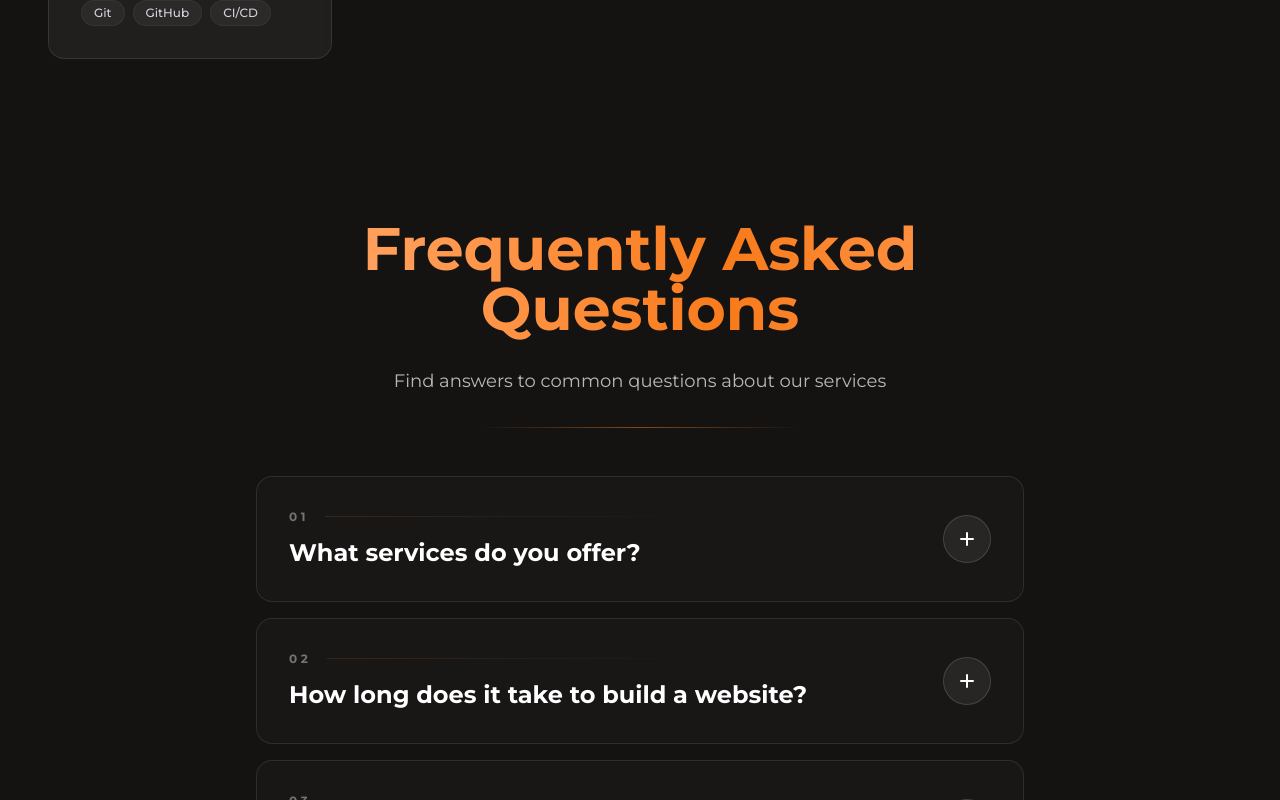
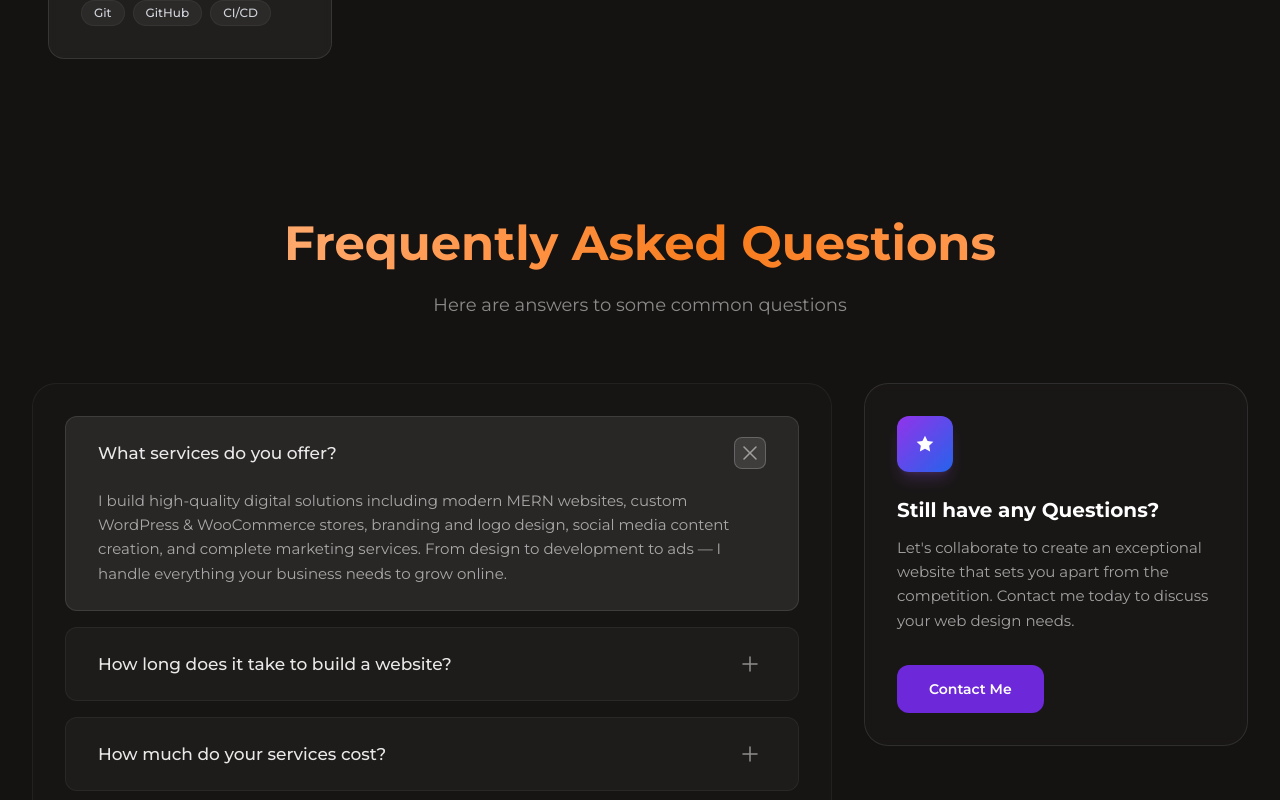
Before and after one commit to KamelMesbahi13/portfolio, a React (Vite) app: page / in a window 1280 px wide. Shown: the part 4780-5580 px from the top of the page. Built offline with nearby package versions, Linux system fonts and the light colour scheme.

Commit message:
adding contact us section

```diff
--- a/src/Components/Home/Questions/Questions.jsx
+++ b/src/Components/Home/Questions/Questions.jsx
@@ -1,7 +1,7 @@
 import * as Accordion from "@radix-ui/react-accordion";
 // eslint-disable-next-line no-unused-vars
-import { motion, AnimatePresence, useInView } from "framer-motion";
-import { useState, useRef } from "react";
+import { motion, AnimatePresence } from "framer-motion";
+import { useState } from "react";
 
 const faqData = [
   {
@@ -42,112 +42,88 @@ const faqData = [
   },
 ];
 
-// Animation variants
-const headerVariants = {
-  hidden: { opacity: 0, y: 40 },
-  visible: { opacity: 1, y: 0 },
-};
+// --- Icons (Styled for Dark Mode) ---
 
-const dividerVariants = {
-  hidden: { scaleX: 0, opacity: 0 },
-  visible: { scaleX: 1, opacity: 1 },
-};
-
-const itemVariants = {
-  hidden: { opacity: 0, y: 60 },
-  visible: { opacity: 1, y: 0 },
-};
-
-const FAQItem = ({ item, isOpen, index, isInView }) => {
-  return (
-    <motion.div
-      initial="hidden"
-      animate={isInView ? "visible" : "hidden"}
-      variants={itemVariants}
-      transition={{
-        duration: 0.6,
-        delay: index * 0.1,
-        ease: [0.25, 0.46, 0.45, 0.94],
-      }}
-    >
-      <Accordion.Item value={item.id} className="relative">
-        <div className="relative overflow-hidden rounded-2xl border border-white/10 bg-white/[0.02] backdrop-blur-sm">
-          <motion.div
-            className="absolute inset-0 bg-mainColor"
-            animate={{
-              opacity: isOpen ? 0.25 : 0,
-            }}
-            transition={{ duration: 0.4 }}
-          />
-
-          <Accordion.Header>
-            <Accordion.Trigger className="relative w-full px-6 text-left cursor-pointer py-7 sm:px-8 sm:py-8">
-              <div className="flex items-center justify-between gap-6">
-                <div className="flex-1 space-y-3">
-                  <div className="flex items-center gap-4">
-                    <motion.span
-                      animate={{
-                        color: isOpen
-                          ? "rgba(255,255,255,0.9)"
-                          : "rgba(255,255,255,0.4)",
-                      }}
-                      transition={{ duration: 0.3 }}
-                      className="text-xs font-bold tracking-[0.3em]"
-                    >
-                      {item.id.padStart(2, "0")}
-                    </motion.span>
-                    <motion.div
-                      className="flex-1 h-px bg-gradient-to-r from-secondColor/50 to-transparent"
-                      animate={{
-                        scaleX: isOpen ? 1 : 0.6,
-                        opacity: isOpen ? 0.6 : 0.3,
-                      }}
-                      transition={{ duration: 0.4 }}
-                      style={{ originX: 0 }}
-                    />
-                  </div>
-
-                  <h3 className="text-lg font-bold text-white md:text-xl lg:text-2xl">
-                    {item.question}
-                  </h3>
-                </div>
-
-                <div className="shrink-0">
-                  <motion.div
-                    className="flex items-center justify-center w-10 h-10 border rounded-full md:h-12 md:w-12 border-white/20 bg-white/5 backdrop-blur-sm"
-                    animate={{
-                      borderColor: isOpen
-                        ? "rgba(248, 123, 27, 0.6)"
-                        : "rgba(255,255,255,0.15)",
-                      backgroundColor: isOpen
-                        ? "rgba(248, 123, 27, 0.2)"
-                        : "rgba(255,255,255,0.05)",
-                    }}
-                    transition={{ duration: 0.3 }}
-                  >
-                    <motion.svg
-                      width="14"
-                      height="14"
-                      viewBox="0 0 14 14"
+const PlusIcon = () => (
+  <svg
+    width="24"
+    height="24"
+    viewBox="0 0 24 24"
     fill="none"
-                      className="text-white"
-                      animate={{ rotate: isOpen ? 45 : 0 }}
-                      transition={{ duration: 0.2 }}
+    xmlns="http://www.w3.org/2000/svg"
   >
     <path
-                        d="M7 1V13M1 7H13"
+      d="M12 5V19M5 12H19"
       stroke="currentColor"
-                        strokeWidth="2"
+      strokeWidth="1.5"
       strokeLinecap="round"
+      strokeLinejoin="round"
     />
-                    </motion.svg>
+  </svg>
+);
+
+const CloseIcon = () => (
+  <svg
+    width="24"
+    height="24"
+    viewBox="0 0 24 24"
+    fill="none"
+    xmlns="http://www.w3.org/2000/svg"
+  >
+    <path
+      d="M18 6L6 18M6 6L18 18"
+      stroke="currentColor"
+      strokeWidth="1.5"
+      strokeLinecap="round"
+      strokeLinejoin="round"
+    />
+  </svg>
+);
+
+const StarIcon = () => (
+  <svg
+    width="20"
+    height="20"
+    viewBox="0 0 24 24"
+    fill="white"
+    xmlns="http://www.w3.org/2000/svg"
+  >
+    <path d="M12 2L15.09 8.26L22 9.27L17 14.14L18.18 21.02L12 17.77L5.82 21.02L7 14.14L2 9.27L8.91 8.26L12 2Z" />
+  </svg>
+);
+
+// --- Components ---
+
+const FAQItem = ({ item, isOpen }) => {
+  return (
+    <Accordion.Item value={item.id} className="mb-4">
+      <div
+        className={`group overflow-hidden rounded-xl border transition-all duration-300 ${
+          isOpen
+            ? "border-white/10 bg-white/[0.08]" // Slightly lighter when open
+            : "border-white/5 bg-white/[0.03] hover:bg-white/[0.06]" // Dark glass when closed
+        }`}
+      >
+        <Accordion.Header>
+          <Accordion.Trigger className="flex items-center justify-between w-full px-6 py-5 text-left sm:px-8">
+            <span className="text-base font-medium text-white/90 md:text-lg lg:text-[17px] leading-snug">
+              {item.question}
+            </span>
+            <div className="ml-4 transition-colors shrink-0 text-white/50 group-hover:text-white">
+              <motion.div
+                initial={false}
+                animate={{ rotate: isOpen ? 90 : 0 }}
+                transition={{ duration: 0.2 }}
+                className={`flex h-8 w-8 items-center justify-center rounded-lg border ${
+                  isOpen ? "border-white/20 bg-white/10" : "border-transparent"
+                }`}
+              >
+                {isOpen ? <CloseIcon /> : <PlusIcon />}
               </motion.div>
-                </div>
             </div>
           </Accordion.Trigger>
         </Accordion.Header>
 
-          {/* Content */}
         <AnimatePresence initial={false}>
           {isOpen && (
             <Accordion.Content forceMount asChild>
@@ -155,22 +131,10 @@ const FAQItem = ({ item, isOpen, index, isInView }) => {
                 initial={{ height: 0, opacity: 0 }}
                 animate={{ height: "auto", opacity: 1 }}
                 exit={{ height: 0, opacity: 0 }}
-                  transition={{
-                    height: { duration: 0.4, ease: [0.32, 0.72, 0, 1] },
-                    opacity: { duration: 0.3, delay: isOpen ? 0.1 : 0 },
-                  }}
-                  className="overflow-hidden"
+                transition={{ duration: 0.3, ease: [0.25, 0.46, 0.45, 0.94] }}
               >
-                  <div className="px-6 pb-8 sm:px-8">
-                    {/* Answer */}
-                    <motion.p
-                      initial={{ opacity: 0, y: 10 }}
-                      animate={{ opacity: 1, y: 0 }}
-                      transition={{ duration: 0.3, delay: 0.15 }}
-                      className="text-sm leading-relaxed md:text-base text-white/80"
-                    >
+                <div className="px-6 pb-6 sm:px-8 text-white/60 text-sm leading-relaxed md:text-[15px]">
                   {item.answer}
-                    </motion.p>
                 </div>
               </motion.div>
             </Accordion.Content>
@@ -178,90 +142,106 @@ const FAQItem = ({ item, isOpen, index, isInView }) => {
         </AnimatePresence>
       </div>
     </Accordion.Item>
-    </motion.div>
+  );
+};
+
+const Sidebar = () => {
+  return (
+    <div className="h-auto rounded-3xl border border-white/10 bg-white/[0.02] p-8 backdrop-blur-sm">
+      {/* The Purple/Pink Glow Box */}
+      <div className="relative flex items-center justify-center mb-6 shadow-lg h-14 w-14 rounded-xl bg-gradient-to-br from-purple-600 to-blue-600 shadow-purple-500/20">
+        <StarIcon />
+      </div>
+
+      <h3 className="mb-3 text-xl font-bold text-white">
+        Still have any Questions?
+      </h3>
+
+      <p className="mb-8 text-[15px] leading-relaxed text-white/60">
+        Let's collaborate to create an exceptional website that sets you apart
+        from the competition. Contact me today to discuss your web design needs.
+      </p>
+
+      <button className="w-full sm:w-auto rounded-xl bg-[#6D28D9] px-8 py-3.5 text-sm font-semibold text-white transition-all hover:scale-[1.02] hover:bg-[#5B21B6] hover:shadow-lg hover:shadow-purple-500/25 active:scale-95">
+        Contact Me
+      </button>
+    </div>
   );
 };
 
 const FAQAccordion = () => {
-  const [openItem, setOpenItem] = useState(null);
-
-  // Refs for scroll animations
-  const headerRef = useRef(null);
-  const accordionRef = useRef(null);
-
-  // InView hooks
-  const headerInView = useInView(headerRef, { once: true, margin: "-100px" });
-  const accordionInView = useInView(accordionRef, {
-    once: true,
-    margin: "-50px",
-  });
+  const [openItem, setOpenItem] = useState("1");
 
   return (
-    <div className="container py-20">
-      <div className="max-w-3xl mx-auto">
-        {/* Header Section */}
-        <div ref={headerRef} className="mb-12 text-center">
+    // Main Dark Background
+    <section className="min-h-screen px-4 py-20 text-white md:px-8">
+      <div className="mx-auto max-w-7xl">
+        {/* Page Header */}
+        <div className="mb-16 text-center">
           <motion.h1
-            initial="hidden"
-            animate={headerInView ? "visible" : "hidden"}
-            variants={headerVariants}
-            transition={{
-              duration: 0.7,
-              ease: [0.25, 0.46, 0.45, 0.94],
-            }}
+            initial={{ opacity: 0, y: 20 }}
+            whileInView={{ opacity: 1, y: 0 }}
+            viewport={{ once: true }}
+            className="mb-3 text-3xl font-bold md:text-4xl lg:text-5xl"
           >
             Frequently Asked Questions
           </motion.h1>
-
           <motion.p
-            initial="hidden"
-            animate={headerInView ? "visible" : "hidden"}
-            variants={headerVariants}
-            transition={{
-              duration: 0.7,
-              delay: 0.15,
-              ease: [0.25, 0.46, 0.45, 0.94],
-            }}
-            className="max-w-4xl mx-auto mt-4 text-base md:text-lg text-white/70"
+            initial={{ opacity: 0, y: 20 }}
+            whileInView={{ opacity: 1, y: 0 }}
+            viewport={{ once: true }}
+            transition={{ delay: 0.1 }}
+            className="text-lg text-white/50"
           >
-            Find answers to common questions about our services
+            Here are answers to some common questions
           </motion.p>
-
-          <motion.div
-            initial="hidden"
-            animate={headerInView ? "visible" : "hidden"}
-            variants={dividerVariants}
-            transition={{
-              duration: 0.8,
-              delay: 0.3,
-              ease: [0.25, 0.46, 0.45, 0.94],
-            }}
-            className="h-px max-w-xs mx-auto mt-8 bg-gradient-to-r from-transparent via-secondColor/50 to-transparent"
-          />
         </div>
 
-        {/* FAQ Accordion */}
-        <div ref={accordionRef}>
+        {/* Grid Layout: 8 Columns FAQ | 4 Columns Sidebar */}
+        <div className="grid gap-8 lg:grid-cols-12 lg:gap-8">
+          {/* Left Column: Accordion List */}
+          <motion.div
+            initial={{ opacity: 0, x: -20 }}
+            whileInView={{ opacity: 1, x: 0 }}
+            viewport={{ once: true }}
+            transition={{ delay: 0.2 }}
+            className="lg:col-span-8"
+          >
+            {/* We remove the white background container from the light mode version
+                and just let the glass cards sit on the dark background directly,
+                or we can wrap them in a large faint glass container.
+                I'll wrap them in a large faint glass container to match the image layout exactly. */}
+            <div className="rounded-3xl border border-white/[0.05] bg-white/[0.01] p-6 sm:p-8">
               <Accordion.Root
                 type="single"
                 collapsible
                 value={openItem}
                 onValueChange={setOpenItem}
-            className="space-y-4"
               >
-            {faqData.map((item, index) => (
+                {faqData.map((item) => (
                   <FAQItem
                     key={item.id}
                     item={item}
                     isOpen={openItem === item.id}
-                index={index}
-                isInView={accordionInView}
                   />
                 ))}
               </Accordion.Root>
             </div>
+          </motion.div>
+
+          {/* Right Column: CTA Sidebar */}
+          <motion.div
+            initial={{ opacity: 0, x: 20 }}
+            whileInView={{ opacity: 1, x: 0 }}
+            viewport={{ once: true }}
+            transition={{ delay: 0.3 }}
+            className="lg:col-span-4"
+          >
+            <Sidebar />
+          </motion.div>
         </div>
       </div>
+    </section>
   );
 };
 
```
Lines whose indentation alone changed are shown as unchanged.
